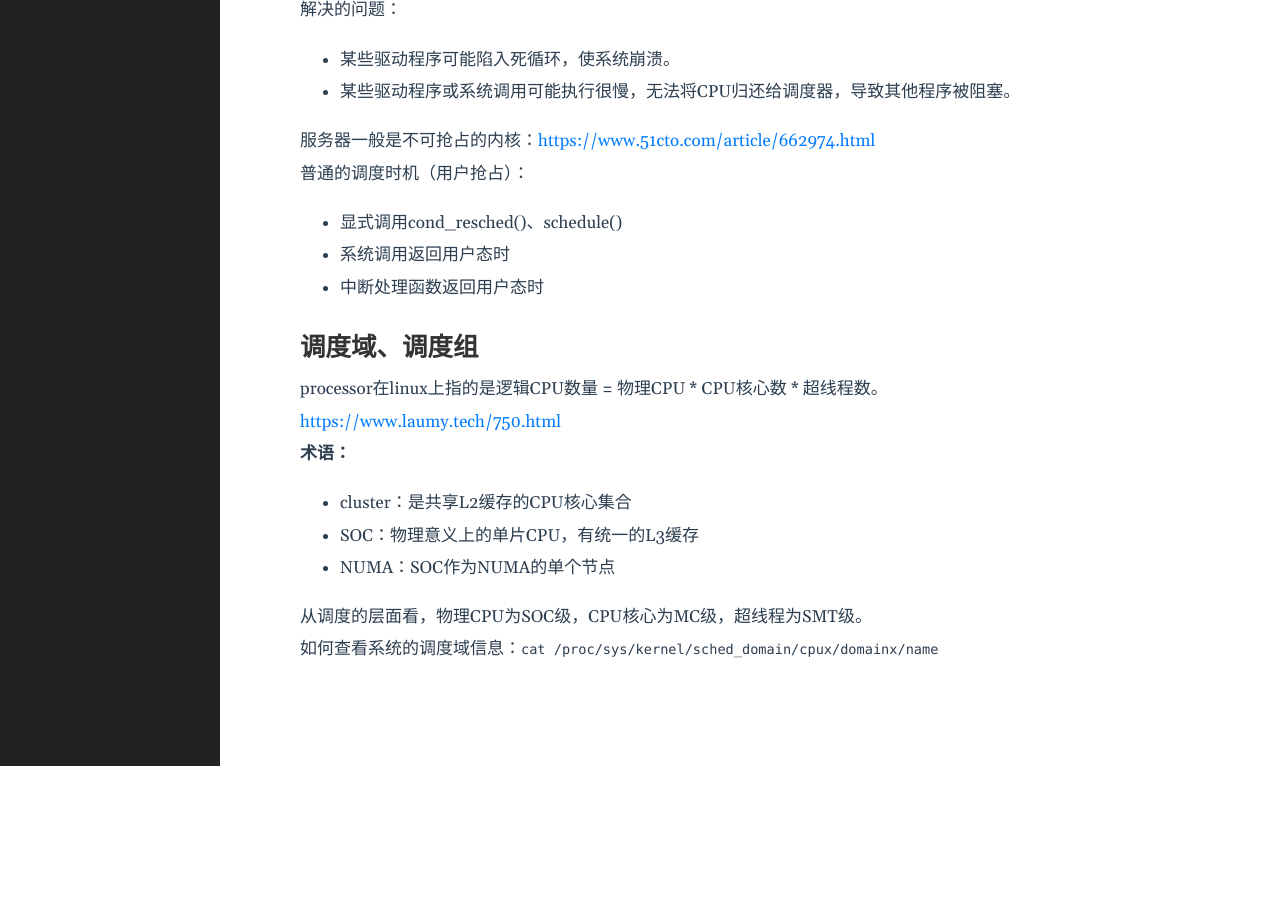
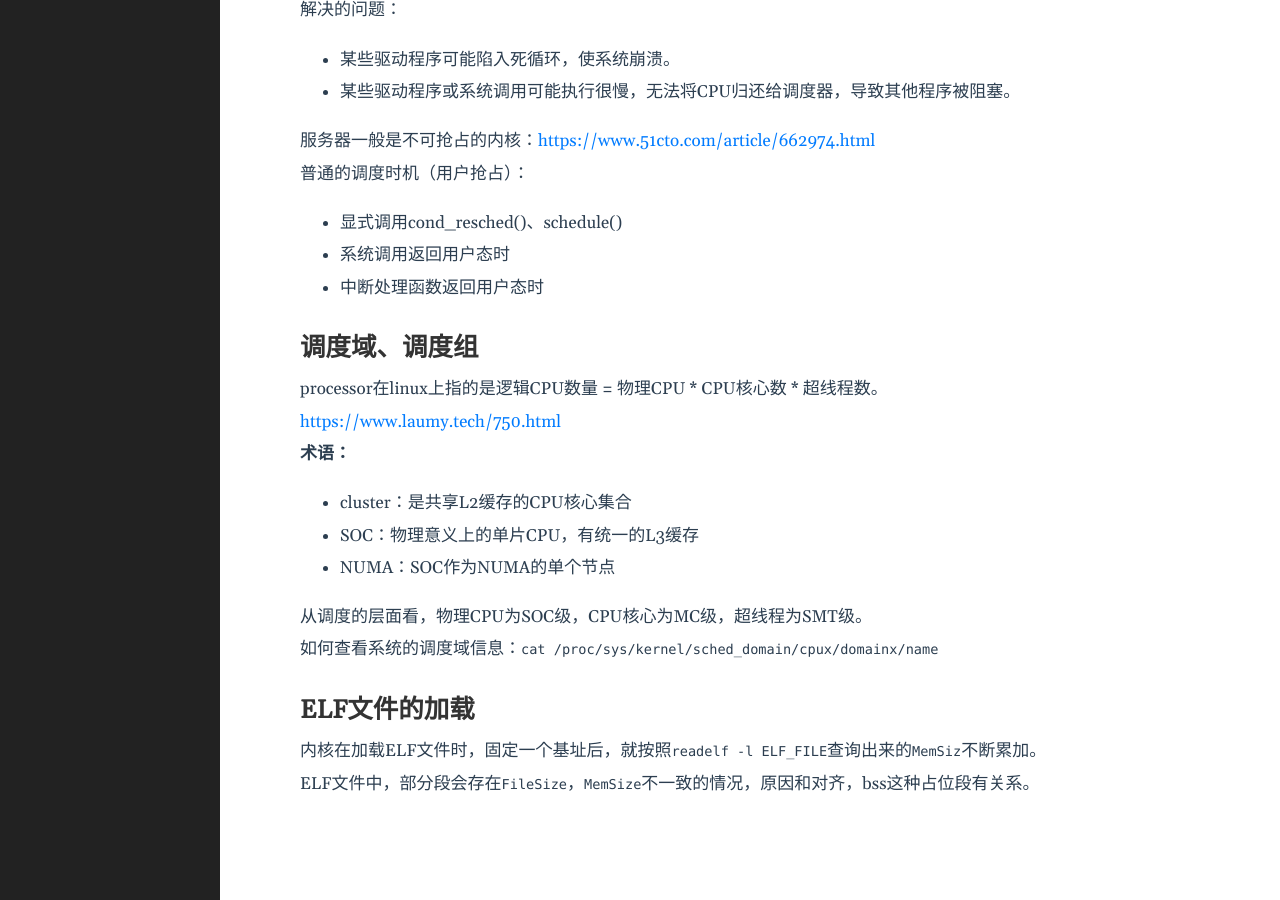
Before and after one commit to lclgo/lclgo.github.io, a Jekyll site: the page built from _posts/draft/2020-01-01-draft.md, in a window 1280 px wide and 900 px high, scrolled down 6723 px. Built offline with Jekyll 4.4.1, drawn with Linux system fonts in a browser that asks for light colours; before the commit the page ends 7489 px from its top, so only the background shows below that.

Commit message:
add draft

```diff
--- a/_posts/draft/2020-01-01-draft.md
+++ b/_posts/draft/2020-01-01-draft.md
@@ -242,3 +242,9 @@ processor在linux上指的是逻辑CPU数量 = 物理CPU * CPU核心数 * 超线
 从调度的层面看，物理CPU为SOC级，CPU核心为MC级，超线程为SMT级。
 
 如何查看系统的调度域信息：`cat /proc/sys/kernel/sched_domain/cpux/domainx/name`
+
+## ELF文件的加载
+
+内核在加载ELF文件时，固定一个基址后，就按照`readelf -l ELF_FILE`查询出来的`MemSiz`不断累加。
+
+ELF文件中，部分段会存在`FileSize`，`MemSize`不一致的情况，原因和对齐，bss这种占位段有关系。
```
